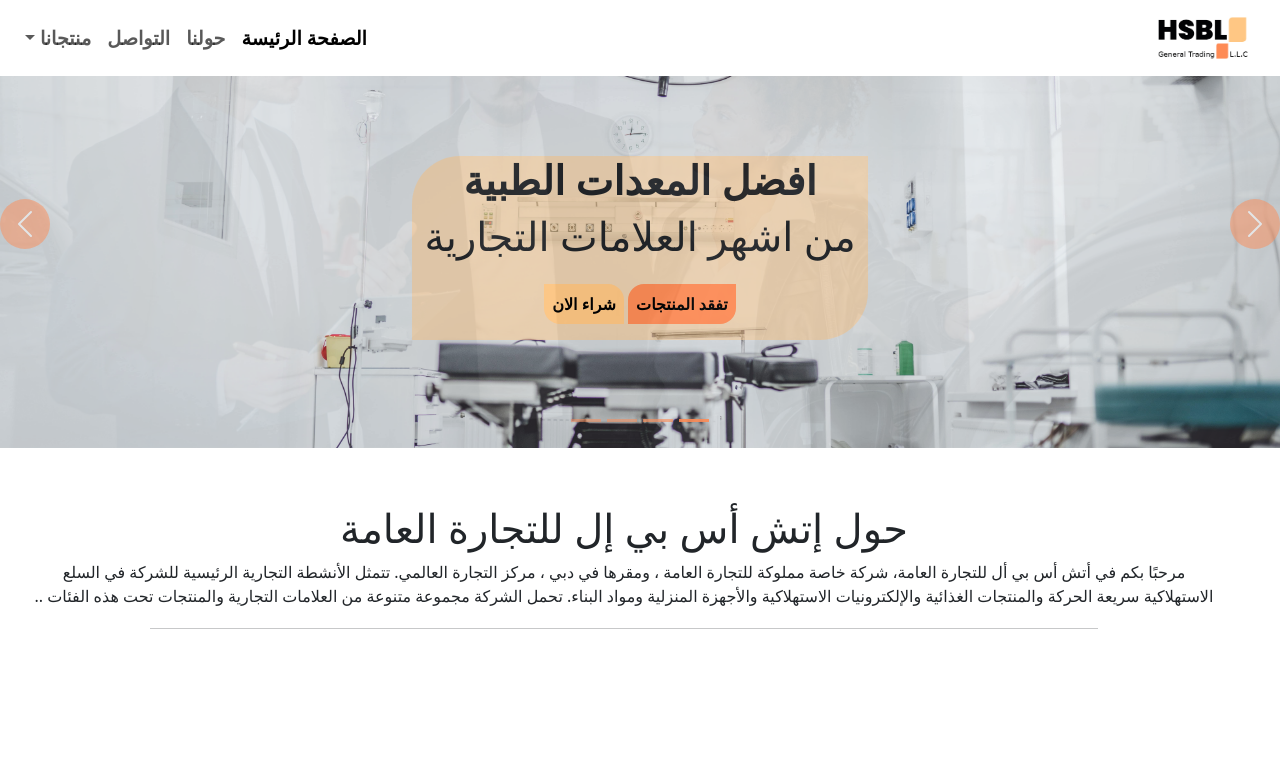
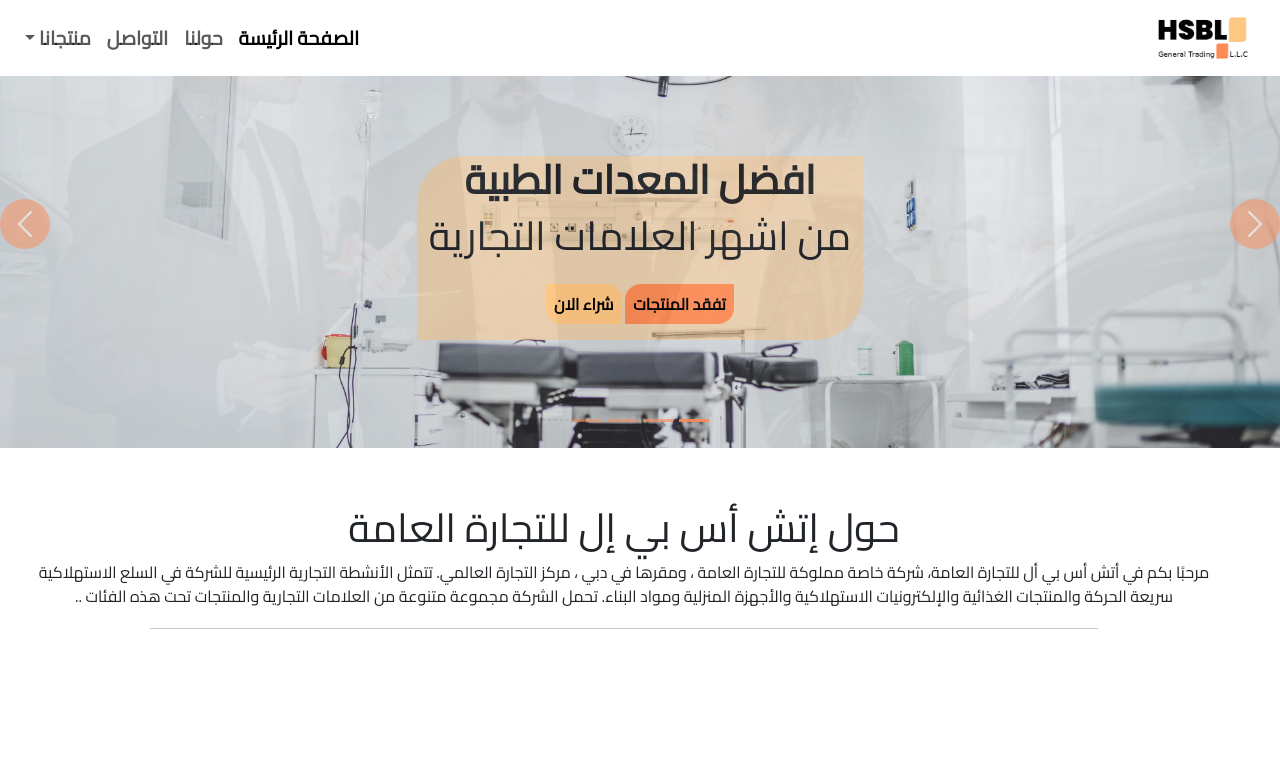
Before and after one commit to MoHaMed-Abdlla/Trading, a plain HTML site: page index.html in a window 1280 px wide. Shown: the top 758 px of the page. Drawn offline with nearby package versions, Linux system fonts and the light colour scheme.

Commit message:
Update style.css

```diff
--- a/style.css
+++ b/style.css
@@ -1,7 +1,10 @@
 
-*{
+@import url('https://fonts.googleapis.com/css2?family=Cairo&display=swap');
+
+* {
     margin: 0;
     padding: 0;
+    font-family: 'Cairo', sans-serif;
 }
 body, html{
     overflow-x: hidden;
```
